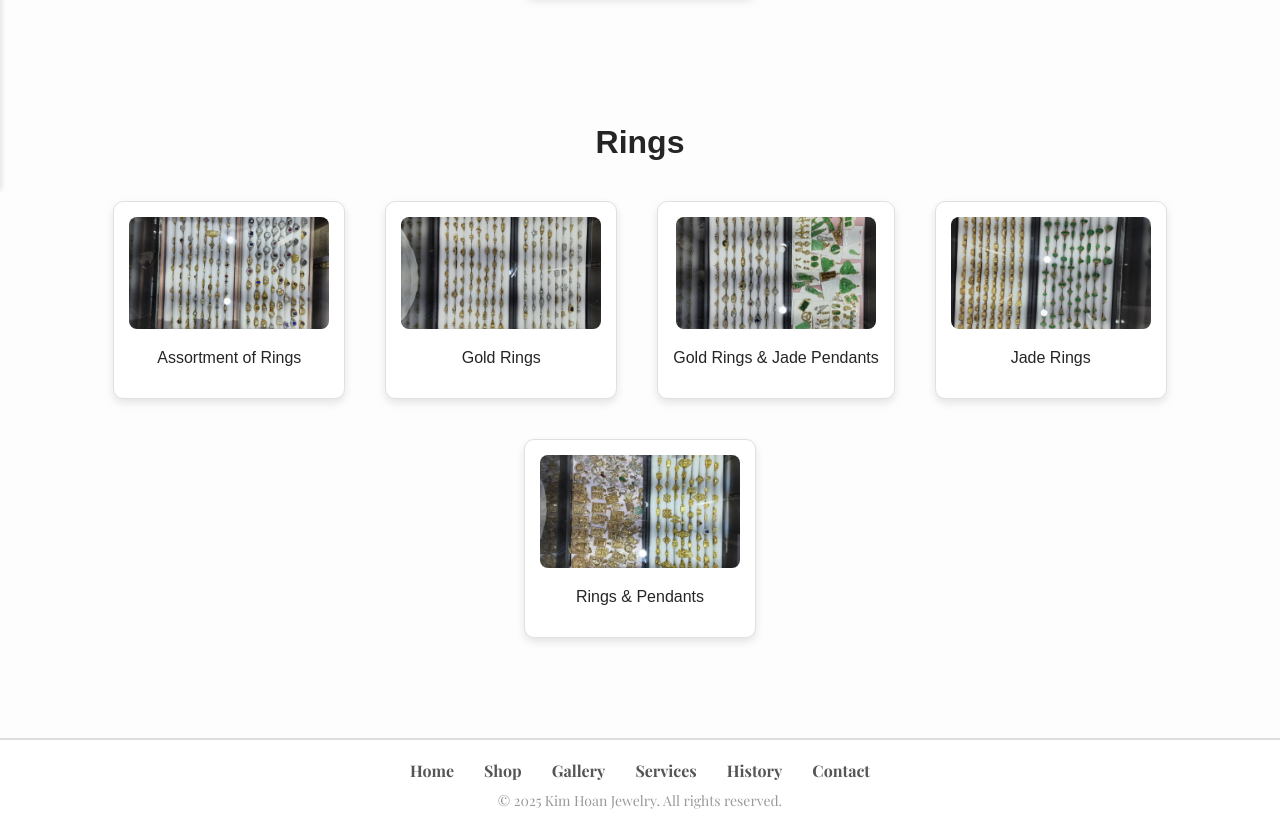
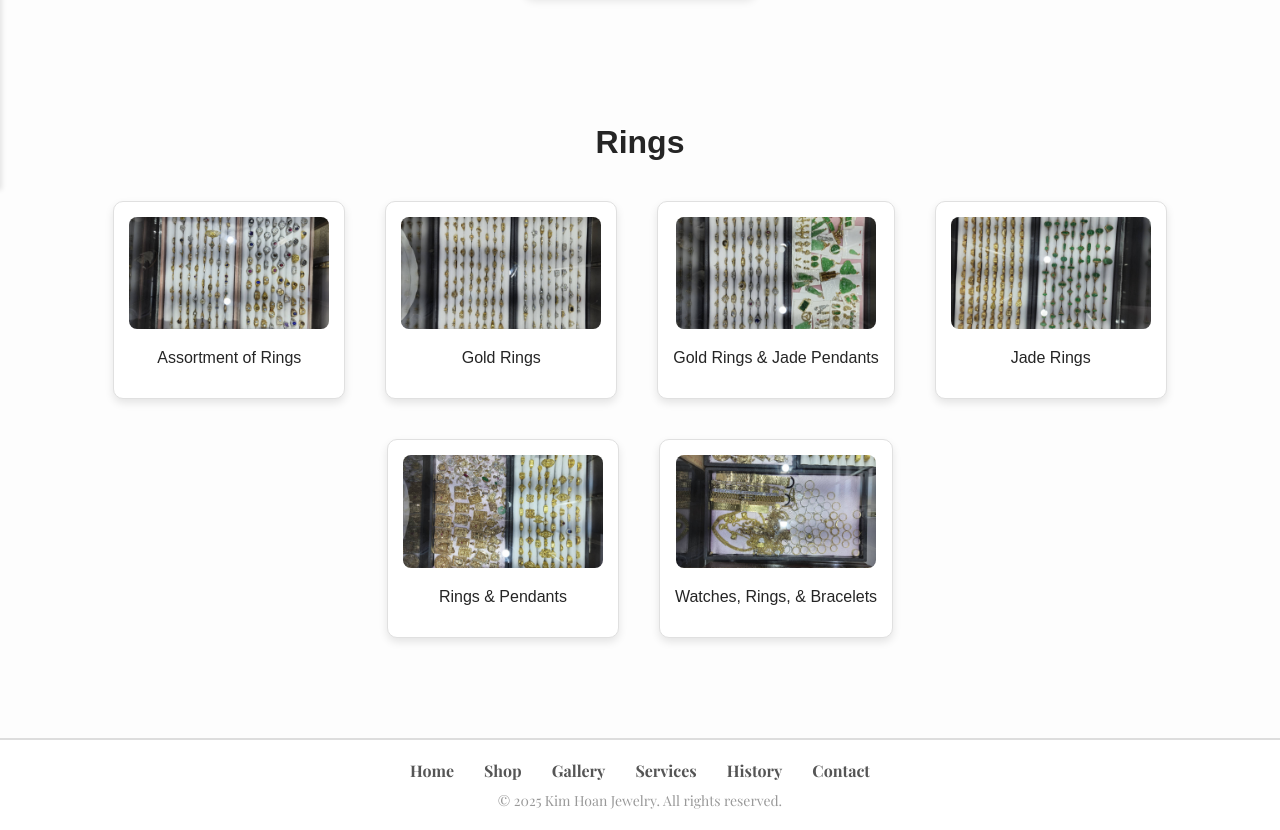
Before and after one commit to HenryVX7/kimhoanjewelry, a plain HTML site: page shop.html in a window 1280 px wide. Shown: the part 670-1500 px from the top of the page. Drawn offline with nearby package versions, Linux system fonts and the light colour scheme; a web font is replaced by a local one.

Commit message:
added necklaces container to shop html

```diff
--- a/shop.html
+++ b/shop.html
@@ -99,6 +99,35 @@
             div.appendChild(p);
             ringsContainer.appendChild(div);
             console.log(ringsLabels[file]);
+        });
+
+        const necklacesFiles = [
+            "watchesringsbracelets.jpg"
+        ];
+
+        const necklacesLabels = {
+            "watchesringsbracelets.jpg": "Watches, Rings, & Bracelets"
+        };
+
+        const necklacesContainer = document.querySelector('.container#necklacescontainer');
+
+        necklacesFiles.forEach(file => {
+            const div = document.createElement('div');
+            div.className = "product";
+            div.onclick = () => openModal(`Photos/${file}`);
+
+            const img = document.createElement('img');
+            img.src = `Photos/${file}`;
+            img.alt = necklacesLabels[file];
+            img.loading = 'lazy';
+
+            const p = document.createElement('p');
+            p.textContent = necklacesLabels[file];
+
+            div.appendChild(img);
+            div.appendChild(p);
+            ringsContainer.appendChild(div);
+            console.log(necklacesLabels[file]);
         });
     </script>
 </body>
```
